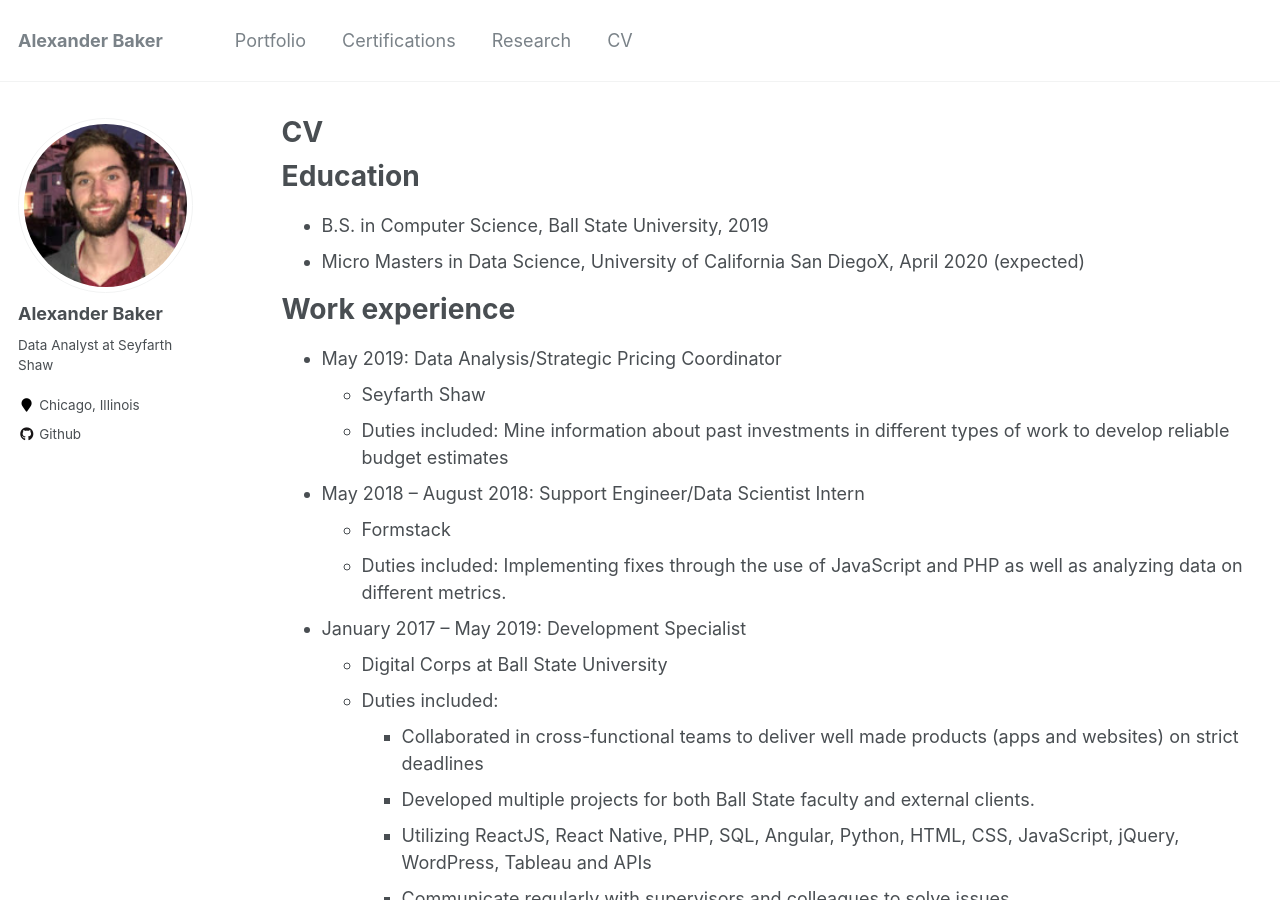
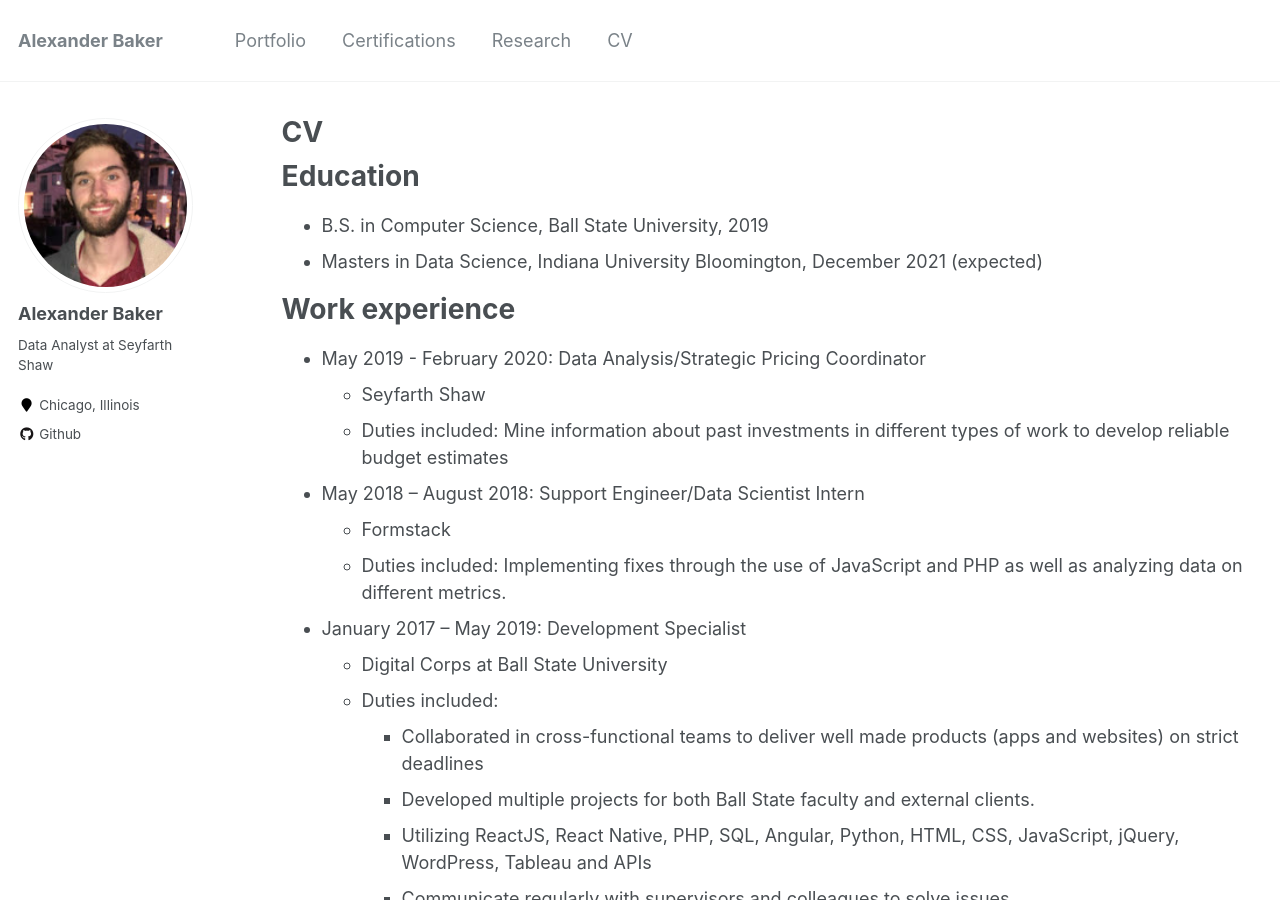
Before and after one commit to alexbakr/alexbakr.github.io, a Jekyll site: the page built from _pages/cv.md, in a window 1280 px wide and 900 px high. Built offline with Jekyll 4.4.1, drawn with Linux system fonts in a browser that asks for light colours.

Commit message:
Work on changes

```diff
--- a/_pages/cv.md
+++ b/_pages/cv.md
@@ -12,11 +12,11 @@ redirect_from:
 Education
 ======
 * B.S. in Computer Science, Ball State University, 2019
-* Micro Masters in Data Science, University of California San DiegoX, April 2020 (expected)
+* Masters in Data Science, Indiana University Bloomington, December 2021 (expected)
 
 Work experience
 ======
-* May 2019: Data Analysis/Strategic Pricing Coordinator
+* May 2019 - February 2020: Data Analysis/Strategic Pricing Coordinator
   * Seyfarth Shaw
   * Duties included: Mine information about past investments in different types of work to develop reliable budget estimates
 
```
